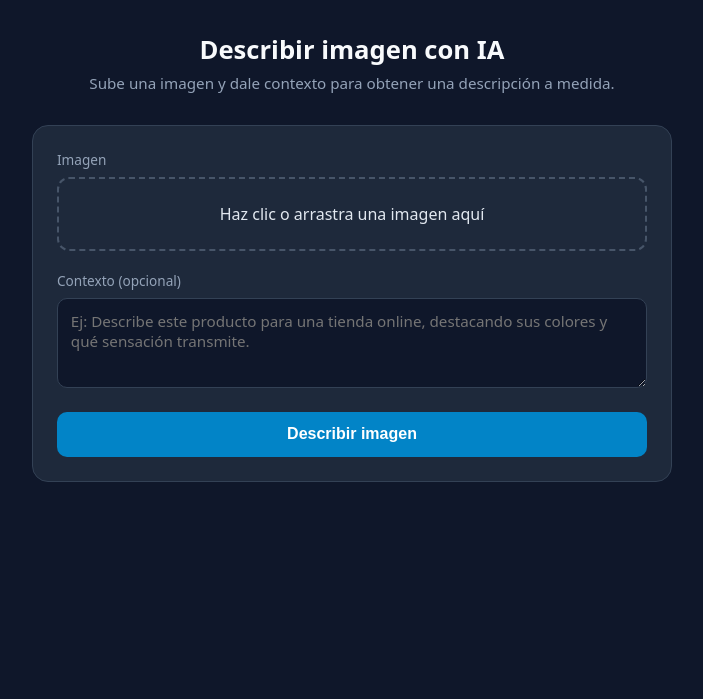
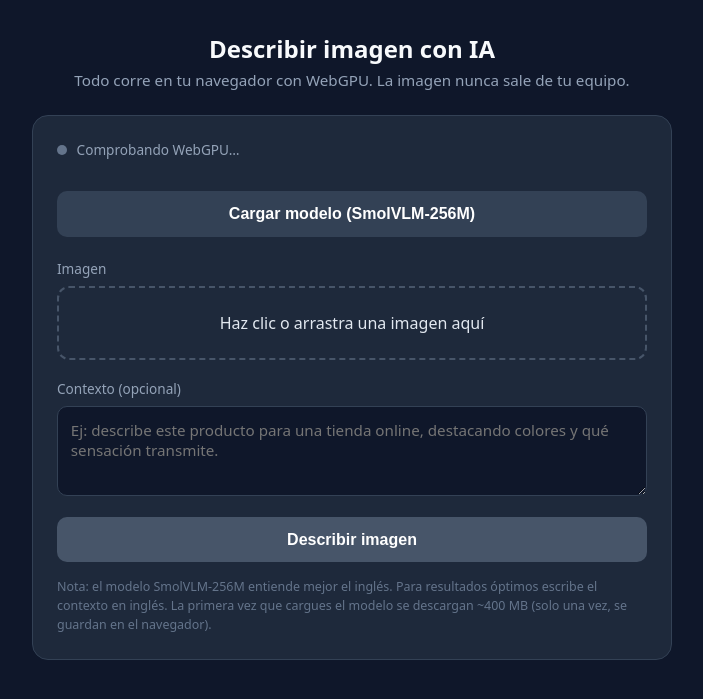
Before and after one commit to Omyy27/image-descripter, a Flask app: page / in a window 1280 px wide. Shown: the top 699 px of the page, without its empty margins (288-991 px from the left). Run offline with Flask 3, Linux system fonts and the light colour scheme.

Commit message:
v2: WebGPU - SmolVLM-256M (Transformers.js) todo en el navegador

```diff
--- a/app.py
+++ b/app.py
@@ -1,25 +1,6 @@
-import base64
-import io
-
-from flask import Flask, jsonify, render_template, request
-from PIL import Image
-
-from ollama_client import DEFAULT_MODEL, describe_image
+from flask import Flask, render_template
 
 app = Flask(__name__)
-app.config["MAX_CONTENT_LENGTH"] = 15 * 1024 * 1024
-
-MAX_IMAGE_SIZE = 1280
-
-
-def prepare_image(raw: bytes) -> str:
-    img = Image.open(io.BytesIO(raw))
-    img.thumbnail((MAX_IMAGE_SIZE, MAX_IMAGE_SIZE))
-    if img.mode != "RGB":
-        img = img.convert("RGB")
-    buf = io.BytesIO()
-    img.save(buf, format="JPEG", quality=88)
-    return base64.b64encode(buf.getvalue()).decode()
 
 
 @app.route("/")
@@ -27,29 +8,5 @@ def index():
     return render_template("index.html")
 
 
-@app.route("/describe", methods=["POST"])
-def describe():
-    if "image" not in request.files:
-        return jsonify({"error": "No se subió ninguna imagen."}), 400
-
-    file = request.files["image"]
-    if file.filename == "":
-        return jsonify({"error": "El archivo de imagen está vacío."}), 400
-
-    context = (request.form.get("context") or "").strip()
-    if not context:
-        context = "Describe esta imagen en detalle."
-
-    try:
-        image_b64 = prepare_image(file.read())
-        description = describe_image(image_b64, context)
-        if not description:
-            return jsonify({"error": "El modelo no devolvió una descripción."}), 500
-        return jsonify({"description": description})
-    except Exception as exc:
-        app.logger.exception("Error generando la descripción")
-        return jsonify({"error": f"Error generando la descripción: {exc}"}), 500
-
-
 if __name__ == "__main__":
     app.run(host="0.0.0.0", port=5000, debug=False)
--- a/requirements.txt
+++ b/requirements.txt
@@ -1,3 +1 @@
 flask>=3.0
-requests>=2.31
-pillow>=10.0
--- a/templates/index.html
+++ b/templates/index.html
@@ -3,7 +3,7 @@
 <head>
   <meta charset="UTF-8">
   <meta name="viewport" content="width=device-width, initial-scale=1.0">
-  <title>Describir imagen con IA</title>
+  <title>Describir imagen con IA (WebGPU)</title>
   <style>
     * { box-sizing: border-box; margin: 0; padding: 0; }
     body {
@@ -16,8 +16,8 @@
       align-items: center;
       padding: 2rem 1rem;
     }
-    h1 { font-size: 1.6rem; margin-bottom: 0.4rem; color: #f8fafc; }
-    p.sub { color: #94a3b8; margin-bottom: 2rem; font-size: 0.95rem; }
+    h1 { font-size: 1.5rem; margin-bottom: 0.3rem; color: #f8fafc; }
+    p.sub { color: #94a3b8; margin-bottom: 1.6rem; font-size: 0.95rem; text-align: center; }
     .card {
       width: 100%;
       max-width: 640px;
@@ -26,72 +26,62 @@
       padding: 1.5rem;
       border: 1px solid #334155;
     }
+    .status {
+      display: flex;
+      align-items: center;
+      gap: 0.6rem;
+      font-size: 0.85rem;
+      color: #94a3b8;
+      margin-bottom: 1rem;
+    }
+    .dot { width: 10px; height: 10px; border-radius: 50%; background: #64748b; flex: 0 0 auto; }
+    .dot.ok { background: #22c55e; }
+    .dot.bad { background: #ef4444; }
+    .dot.loading { background: #f59e0b; }
+    .bar-wrap {
+      height: 8px; background: #0f172a; border-radius: 6px; overflow: hidden;
+      margin: 0.6rem 0 1rem; display: none;
+    }
+    .bar-wrap.show { display: block; }
+    .bar { height: 100%; width: 0%; background: #38bdf8; transition: width 0.2s; }
     label { display: block; font-size: 0.85rem; color: #94a3b8; margin-bottom: 0.5rem; }
     .drop {
-      border: 2px dashed #475569;
-      border-radius: 12px;
-      padding: 1.5rem;
-      text-align: center;
-      cursor: pointer;
-      transition: border-color 0.2s, background 0.2s;
+      border: 2px dashed #475569; border-radius: 12px; padding: 1.5rem;
+      text-align: center; cursor: pointer; transition: border-color 0.2s, background 0.2s;
       margin-bottom: 1.2rem;
     }
     .drop:hover, .drop.dragover { border-color: #38bdf8; background: #0f172a; }
-    .drop img {
-      max-width: 100%;
-      max-height: 260px;
-      border-radius: 8px;
-      display: none;
-      margin-top: 0.8rem;
+    .drop img { max-width: 100%; max-height: 260px; border-radius: 8px; display: none; margin-top: 0.8rem; }
+    textarea {
+      width: 100%; background: #0f172a; color: #e2e8f0; border: 1px solid #334155;
+      border-radius: 10px; padding: 0.8rem; font-size: 0.95rem; resize: vertical;
+      min-height: 90px; font-family: inherit;
     }
-    textarea {
-      width: 100%;
-      background: #0f172a;
-      color: #e2e8f0;
-      border: 1px solid #334155;
-      border-radius: 10px;
-      padding: 0.8rem;
-      font-size: 0.95rem;
-      resize: vertical;
-      min-height: 90px;
-      font-family: inherit;
+    textarea:focus { outline: 2px solid #38bdf8; border-color: transparent; }
+    button {
+      width: 100%; margin-top: 1rem; padding: 0.85rem; color: white;
+      border: none; border-radius: 10px; font-size: 1rem; font-weight: 600;
+      cursor: pointer; transition: background 0.2s;
     }
-    textarea:focus, input:focus { outline: 2px solid #38bdf8; border-color: transparent; }
-    button {
-      width: 100%;
-      margin-top: 1.2rem;
-      padding: 0.85rem;
-      background: #0284c7;
-      color: white;
-      border: none;
-      border-radius: 10px;
-      font-size: 1rem;
-      font-weight: 600;
-      cursor: pointer;
-      transition: background 0.2s;
-    }
-    button:hover:not(:disabled) { background: #0369a1; }
+    .btn-load { background: #334155; }
+    .btn-load:hover:not(:disabled) { background: #475569; }
+    .btn-go { background: #0284c7; }
+    .btn-go:hover:not(:disabled) { background: #0369a1; }
     button:disabled { background: #475569; cursor: not-allowed; }
     .result {
-      margin-top: 1.5rem;
-      background: #0f172a;
-      border: 1px solid #334155;
-      border-radius: 12px;
-      padding: 1rem;
-      white-space: pre-wrap;
-      line-height: 1.6;
+      margin-top: 1.5rem; background: #0f172a; border: 1px solid #334155;
+      border-radius: 12px; padding: 1rem; white-space: pre-wrap; line-height: 1.6;
       display: none;
     }
     .result.show { display: block; }
-    .error { border-color: #ef4444 !important; color: #fca5a5; }
+    .result.error { border-color: #ef4444; color: #fca5a5; }
+    .note {
+      margin-top: 1rem; font-size: 0.78rem; color: #64748b; line-height: 1.5;
+    }
     .spinner {
-      display: none;
-      width: 18px; height: 18px;
-      border: 3px solid rgba(255,255,255,0.3);
-      border-top-color: white;
-      border-radius: 50%;
-      animation: spin 0.8s linear infinite;
-      margin: 0 auto;
+      display: none; width: 18px; height: 18px;
+      border: 3px solid rgba(255,255,255,0.3); border-top-color: white;
+      border-radius: 50%; animation: spin 0.8s linear infinite; margin: 0 auto;
     }
     @keyframes spin { to { transform: rotate(360deg); } }
     button.loading .spinner { display: inline-block; }
@@ -100,10 +90,25 @@
 </head>
 <body>
   <h1>Describir imagen con IA</h1>
-  <p class="sub">Sube una imagen y dale contexto para obtener una descripción a medida.</p>
+  <p class="sub">Todo corre en tu navegador con WebGPU. La imagen nunca sale de tu equipo.</p>
 
   <div class="card">
-    <form id="form">
+    <div class="status">
+      <span class="dot" id="dot"></span>
+      <span id="status-text">Comprobando WebGPU…</span>
+    </div>
+
+    <div class="bar-wrap" id="bar-wrap">
+      <div class="bar" id="bar"></div>
+    </div>
+
+    <button class="btn-load" type="button" id="btn-load">
+      <span class="spinner"></span>
+      <span class="label">Cargar modelo (SmolVLM-256M)</span>
+    </button>
+
+    <div style="height:1.4rem"></div>
+
     <label for="file">Imagen</label>
     <div class="drop" id="drop">
       <input type="file" id="file" accept="image/*" style="display:none">
@@ -112,26 +117,126 @@
     </div>
 
     <label for="context">Contexto (opcional)</label>
-      <textarea id="context" name="context" placeholder="Ej: Describe este producto para una tienda online, destacando sus colores y qué sensación transmite."></textarea>
+    <textarea id="context" name="context" placeholder="Ej: describe este producto para una tienda online, destacando colores y qué sensación transmite."></textarea>
 
-      <button type="submit" id="btn">
+    <button class="btn-go" type="button" id="btn-go" disabled>
       <span class="spinner"></span>
       <span class="label">Describir imagen</span>
     </button>
-    </form>
 
     <div class="result" id="result"></div>
+
+    <p class="note">Nota: el modelo SmolVLM-256M entiende mejor el inglés. Para resultados óptimos escribe el contexto en inglés. La primera vez que cargues el modelo se descargan ~400 MB (solo una vez, se guardan en el navegador).</p>
   </div>
 
-  <script>
+  <script type="module">
+    import { AutoProcessor, SmolVLMForConditionalGeneration } from 'https://cdn.jsdelivr.net/npm/@huggingface/transformers@3.7.5';
+
+    const MODEL = 'HuggingFaceTB/SmolVLM-256M-Instruct';
+
+    let processor = null;
+    let model = null;
+    let device = 'wasm';
+
+    const dot = document.getElementById('dot');
+    const statusText = document.getElementById('status-text');
+    const barWrap = document.getElementById('bar-wrap');
+    const bar = document.getElementById('bar');
+    const btnLoad = document.getElementById('btn-load');
+    const btnGo = document.getElementById('btn-go');
     const drop = document.getElementById('drop');
     const fileInput = document.getElementById('file');
     const preview = document.getElementById('preview');
     const dropText = document.getElementById('drop-text');
-    const form = document.getElementById('form');
-    const btn = document.getElementById('btn');
+    const contextEl = document.getElementById('context');
     const resultBox = document.getElementById('result');
 
+    function setStatus(text, cls) {
+      statusText.textContent = text;
+      dot.className = 'dot' + (cls ? ' ' + cls : '');
+    }
+
+    async function detectWebGPU() {
+      if (!('gpu' in navigator)) return null;
+      try {
+        const adapter = await navigator.gpu.requestAdapter();
+        if (!adapter) return null;
+        const info = adapter.info || {};
+        const name = [info.vendor, info.architecture, info.description].filter(Boolean).join(' ').trim();
+        return name || 'WebGPU';
+      } catch {
+        return null;
+      }
+    }
+
+    async function loadModel() {
+      btnLoad.disabled = true;
+      btnLoad.classList.add('loading');
+      barWrap.classList.add('show');
+      bar.style.width = '0%';
+      setStatus('Descargando modelo…', 'loading');
+
+      const opts = {
+        device,
+        dtype: device === 'webgpu' ? 'q4f16' : 'q4',
+        progress_callback: ({ progress, loaded, total }) => {
+          bar.style.width = Math.min(100, Math.round(progress)) + '%';
+          const mb = total ? (loaded / (1024 * 1024)).toFixed(0) + ' / ' + (total / (1024 * 1024)).toFixed(0) + ' MB' : '';
+          setStatus('Descargando modelo… ' + mb, 'loading');
+        },
+      };
+
+      try {
+        processor = await AutoProcessor.from_pretrained(MODEL, opts);
+        model = await SmolVLMForConditionalGeneration.from_pretrained(MODEL, opts);
+        btnGo.disabled = false;
+        setStatus('Modelo listo (' + device + ') — ' + MODEL, 'ok');
+      } catch (err) {
+        setStatus('Error al cargar el modelo', 'bad');
+        resultBox.className = 'result show error';
+        resultBox.textContent = 'Error: ' + err.message;
+      } finally {
+        btnLoad.disabled = false;
+        btnLoad.classList.remove('loading');
+        setTimeout(() => barWrap.classList.remove('show'), 500);
+      }
+    }
+
+    async function describe() {
+      if (!processor || !model) return;
+      const file = fileInput.files[0];
+      if (!file) {
+        resultBox.className = 'result show error';
+        resultBox.textContent = 'Selecciona una imagen primero.';
+        return;
+      }
+      const context = contextEl.value.trim() || 'Describe this image in detail.';
+
+      btnGo.disabled = true;
+      btnGo.classList.add('loading');
+      resultBox.className = 'result';
+      resultBox.textContent = 'Generando descripción…';
+
+      try {
+        const img = await createImageBitmap(file);
+        const messages = [{ role: 'user', content: [{ type: 'image' }, { type: 'text', text: context }] }];
+        const prompt = processor.apply_chat_template(messages, { add_generation_prompt: true });
+        const inputs = await processor(prompt, [img]);
+        const output = await model.generate({ ...inputs, max_new_tokens: 200 });
+        const text = processor.batch_decode(output, { skip_special_tokens: true })[0];
+        resultBox.className = 'result show';
+        resultBox.textContent = text.trim();
+        img.close();
+      } catch (err) {
+        resultBox.className = 'result show error';
+        resultBox.textContent = 'Error: ' + err.message;
+      } finally {
+        btnGo.disabled = false;
+        btnGo.classList.remove('loading');
+      }
+    }
+
+    // --- UI events ---
     drop.addEventListener('click', () => fileInput.click());
     drop.addEventListener('dragover', (e) => { e.preventDefault(); drop.classList.add('dragover'); });
     drop.addEventListener('dragleave', () => drop.classList.remove('dragover'));
@@ -143,7 +248,6 @@
     fileInput.addEventListener('change', () => {
       if (fileInput.files.length) setFile(fileInput.files[0]);
     });
-
     function setFile(file) {
       if (!file.type.startsWith('image/')) return;
       const reader = new FileReader();
@@ -154,37 +258,19 @@
       };
       reader.readAsDataURL(file);
     }
+    btnLoad.addEventListener('click', loadModel);
+    btnGo.addEventListener('click', describe);
 
-    form.addEventListener('submit', async (e) => {
-      e.preventDefault();
-      if (!fileInput.files.length) {
-        resultBox.className = 'result show error';
-        resultBox.textContent = 'Selecciona una imagen primero.';
-        return;
+    (async () => {
+      const name = await detectWebGPU();
+      if (name) {
+        device = 'webgpu';
+        setStatus('WebGPU disponible: ' + name, 'ok');
+      } else {
+        device = 'wasm';
+        setStatus('WebGPU no disponible — se usará CPU (WASM). Más lento.', 'bad');
       }
-      const fd = new FormData();
-      fd.append('image', fileInput.files[0]);
-      fd.append('context', document.getElementById('context').value);
-
-      btn.disabled = true;
-      btn.classList.add('loading');
-      resultBox.className = 'result';
-      resultBox.textContent = 'Generando descripción...';
-
-      try {
-        const res = await fetch('/describe', { method: 'POST', body: fd });
-        const data = await res.json();
-        if (!res.ok) throw new Error(data.error || 'Error del servidor');
-        resultBox.className = 'result show';
-        resultBox.textContent = data.description;
-      } catch (err) {
-        resultBox.className = 'result show error';
-        resultBox.textContent = 'Error: ' + err.message;
-      } finally {
-        btn.disabled = false;
-        btn.classList.remove('loading');
-      }
-    });
+    })();
   </script>
 </body>
 </html>
```
Also changed, not shown: ollama_client.py (deleted, +0 -17 lines), README.md. Lines whose indentation alone changed are shown as unchanged.
